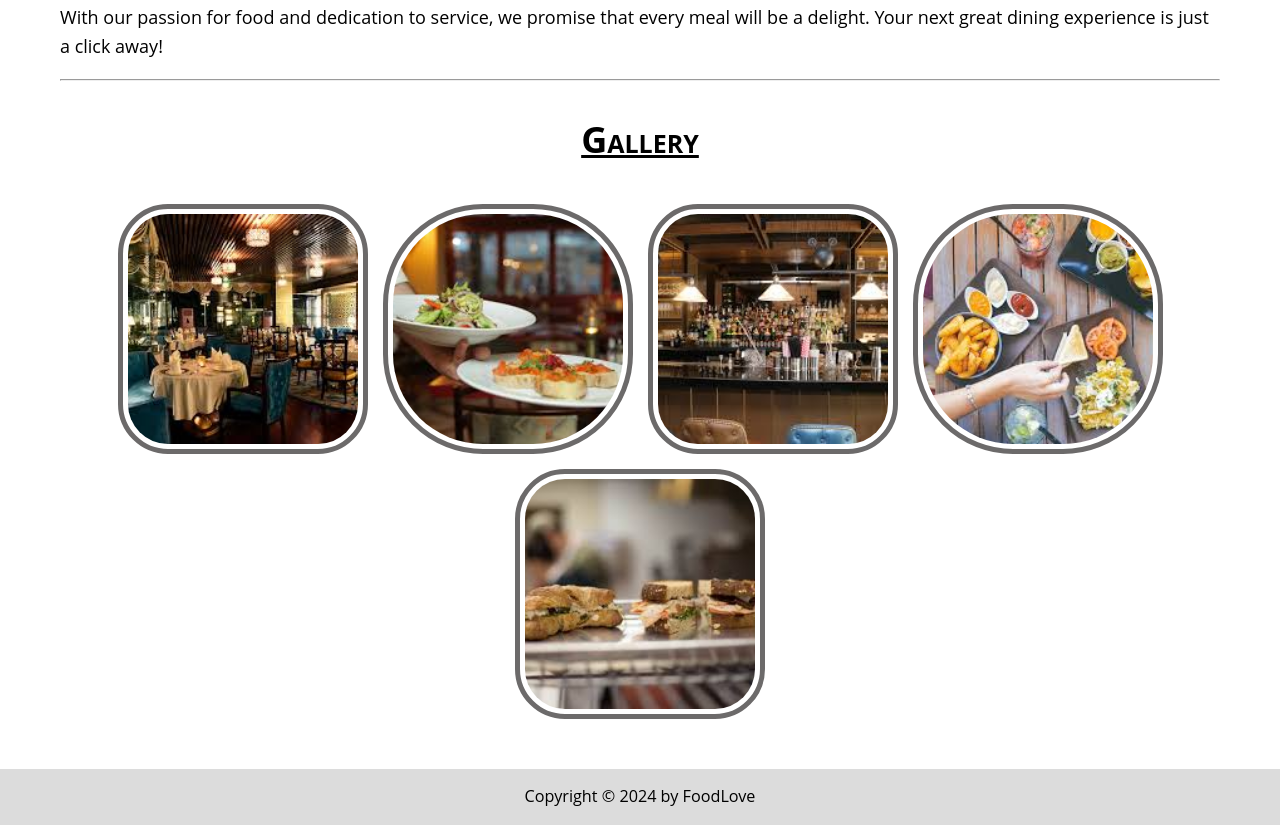
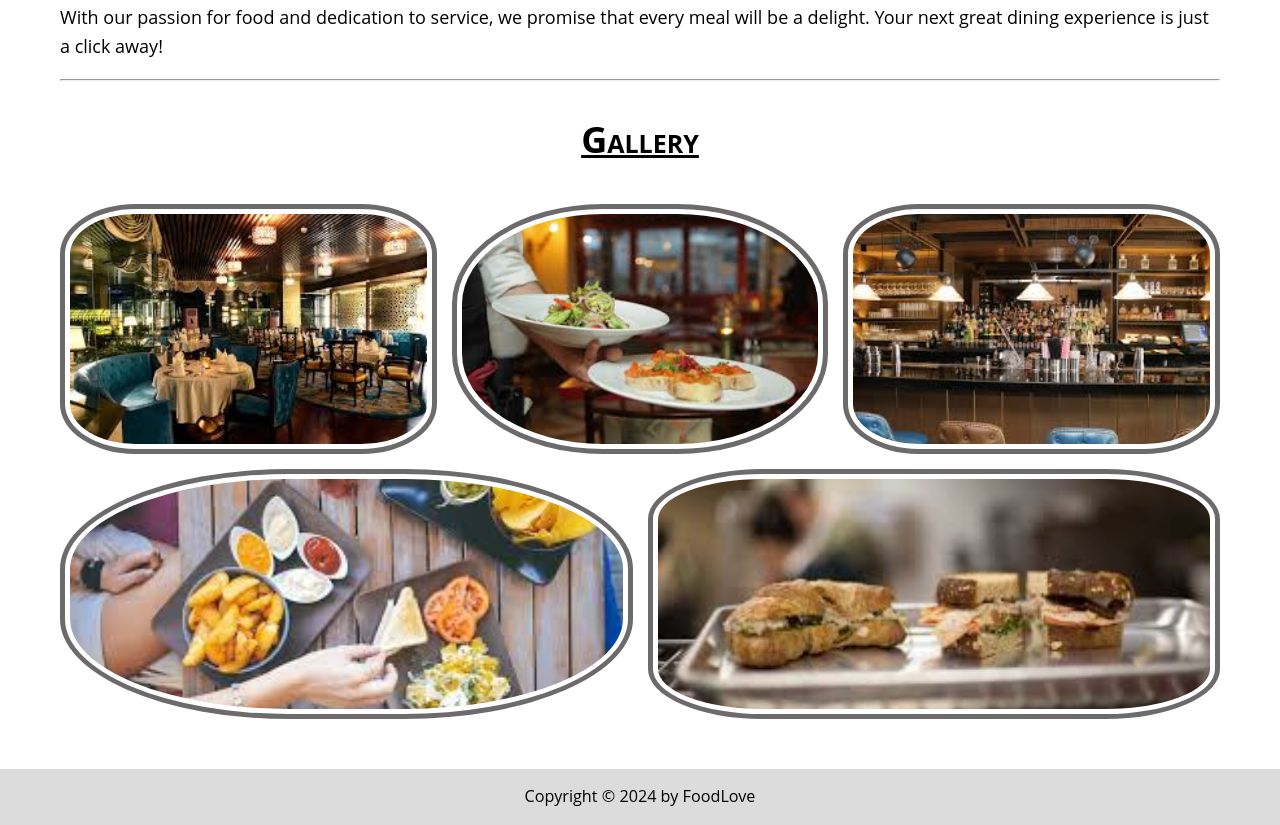
Before and after one commit to BhoomikaGupta13/FoodLove, a plain HTML site: page index.html in a window 1280 px wide. Shown: the part 1017-1842 px from the top of the page. Drawn offline with Linux system fonts and the light colour scheme.

Commit message:
Responsive design added

```diff
--- a/style.css
+++ b/style.css
@@ -354,7 +354,7 @@ footer p {
 
     #gallery img {
         flex-basis: 300px; /* Base size for larger desktop gallery images */
-        max-width: 250px; /* Adjusted max-width for larger desktops */
+        max-width: 300%; /* Adjusted max-width for larger desktops */
         height: 250px; /* Fixed height for consistency */
     }
 }
```
